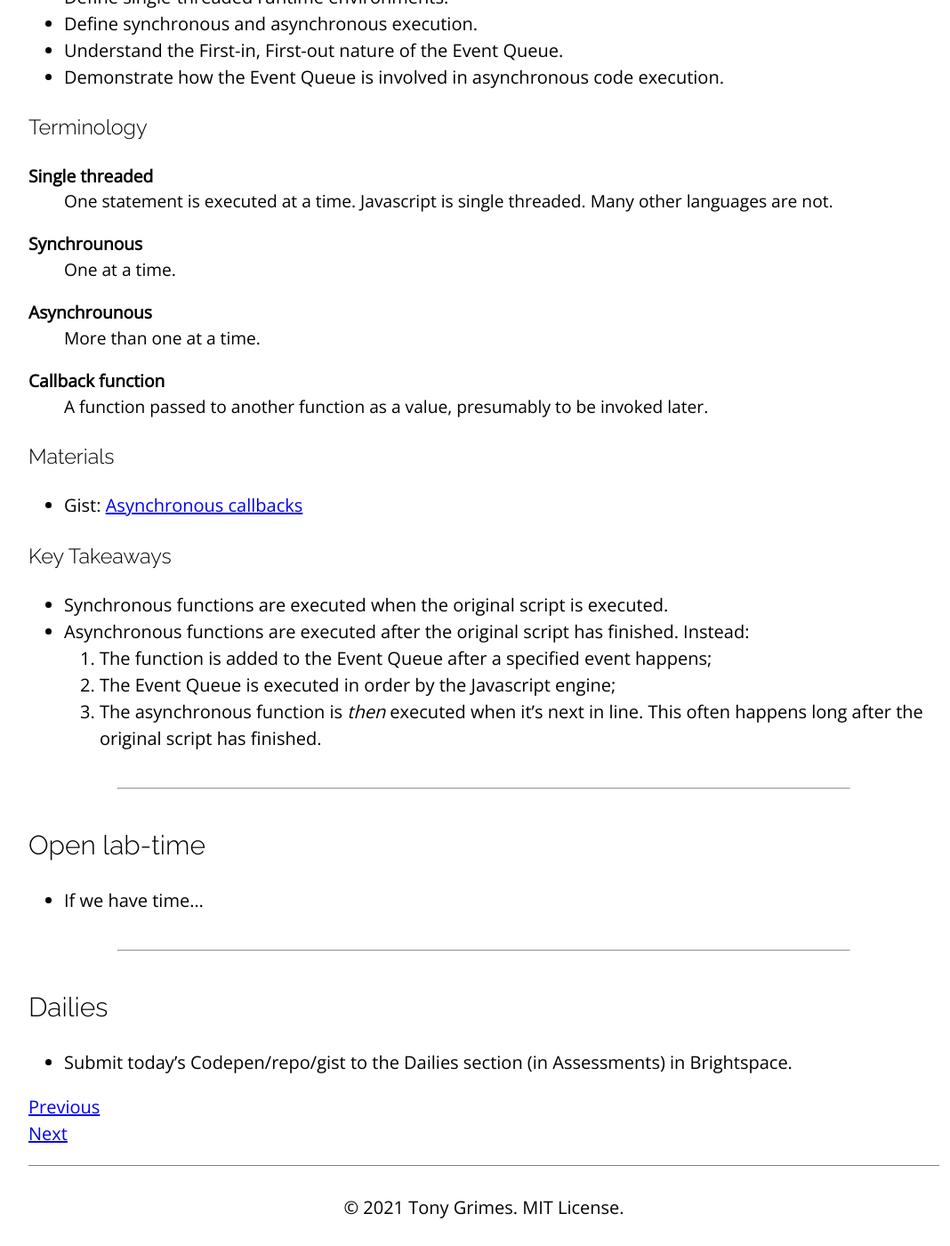
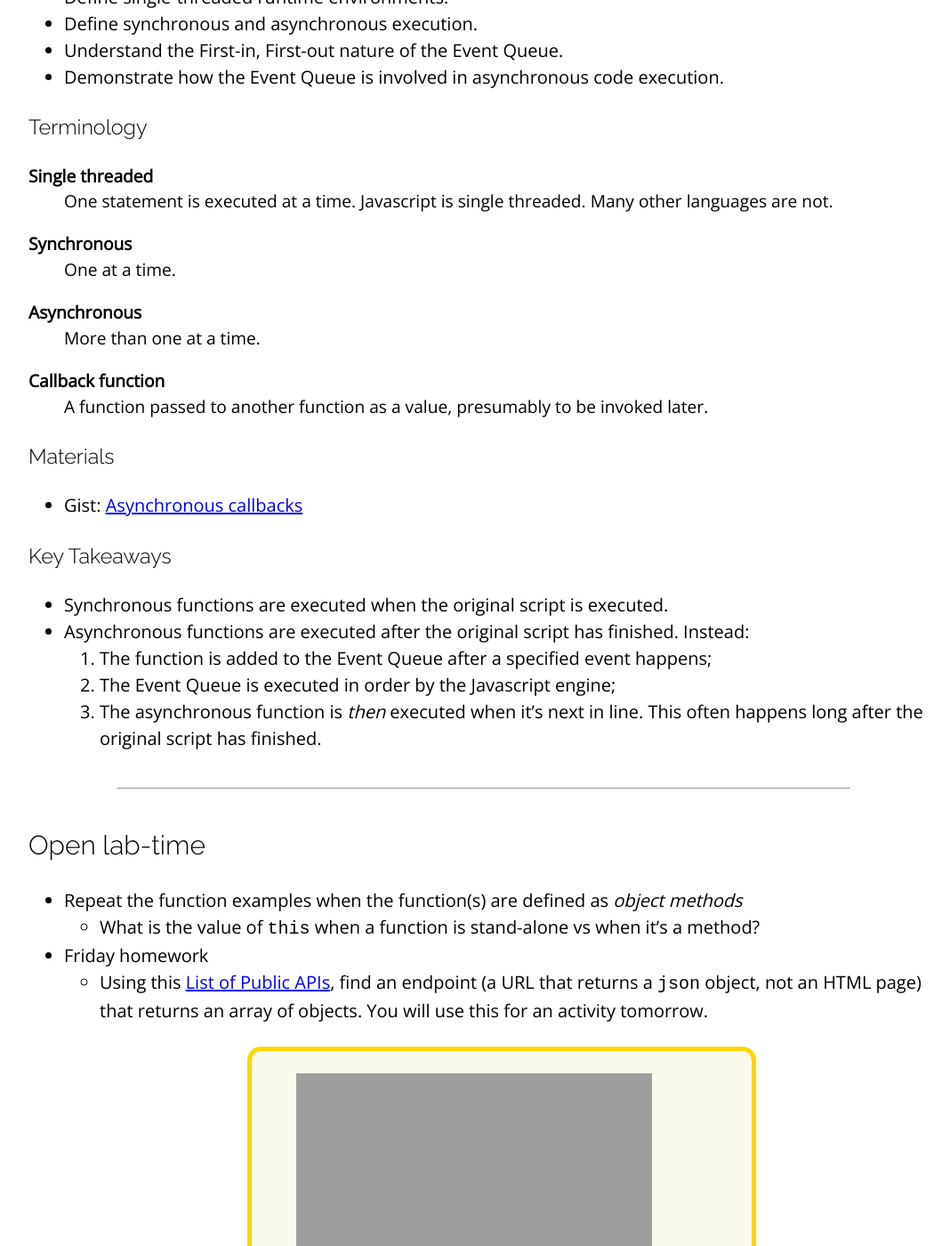
Before and after one commit to sait-wbdv/winter-2021, a Jekyll site: the page built from _posts/2021-03-04-scope-async.md, in a window 1280 px wide and 1400 px high, scrolled down 3346 px. Shown: the whole window at 89% size, without its empty margins (96-1164 px from the left). Built offline with Jekyll 4.4.1, drawn with Linux system fonts in a browser that asks for light colours; nearby versions of some CDN libraries; some of the changed text lies outside the part shown.

Commit message:
added lab activities

```diff
--- a/_posts/2021-03-04-scope-async.md
+++ b/_posts/2021-03-04-scope-async.md
@@ -35,7 +35,7 @@ Scope
 : The current context of code, which determines the accessibility of variables to JavaScript. Global variables are those declared outside of a block. Local variables are those declared inside of a block.
 
 Code Block
-: Javascript that is surrounded by curly braces `{}` such as inside `if`/`else if`/`else`, loops and functions.
+: Javascript that is surrounded by curly braces `{}` such as inside `if` / `else if` / `else`, loops and functions.
 
 Block Scope
 : `let` and `const` variables that are declared inside a code block are only available within that block. In other words, they are local variables.
@@ -91,10 +91,10 @@ Function Scope
 Single threaded
 : One statement is executed at a time. Javascript is single threaded. Many other languages are not.
 
-Synchrounous
+Synchronous
 : One at a time.
 
-Asynchrounous
+Asynchronous
 : More than one at a time.
 
 Callback function
@@ -113,7 +113,13 @@ Callback function
 ---
 
 ## Open lab-time
-- If we have time...
+- Repeat the function examples when the function(s) are defined as _object methods_
+  - What is the value of `this` when a function is stand-alone vs when it's a method?
+- Friday homework
+  - Using this [List of Public APIs](https://github.com/public-apis/public-apis), find an endpoint (a URL that returns a `json` object, not an HTML page) that returns an array of objects. You will use this for an activity tomorrow.
+
+  Warning: Some of these APIs require authentication. Skip these for now.
+  {: .notice .notice--warning}
 
 ---
 
```
Also changed, not shown: other parts of _posts/2021-03-04-scope-async.md (+1 -1 lines).
